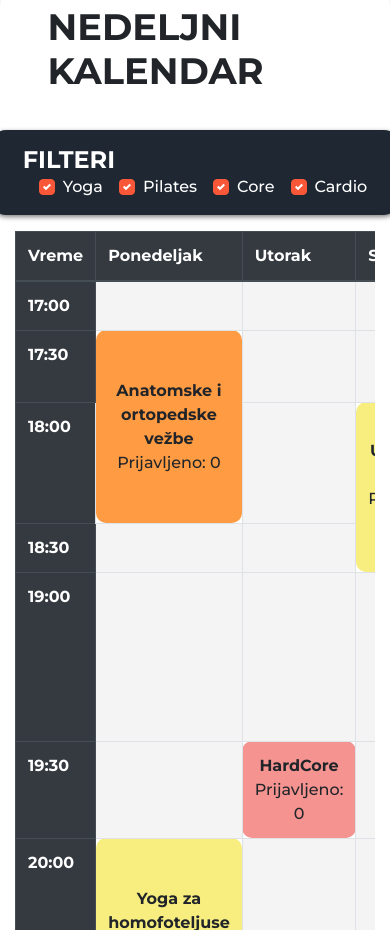
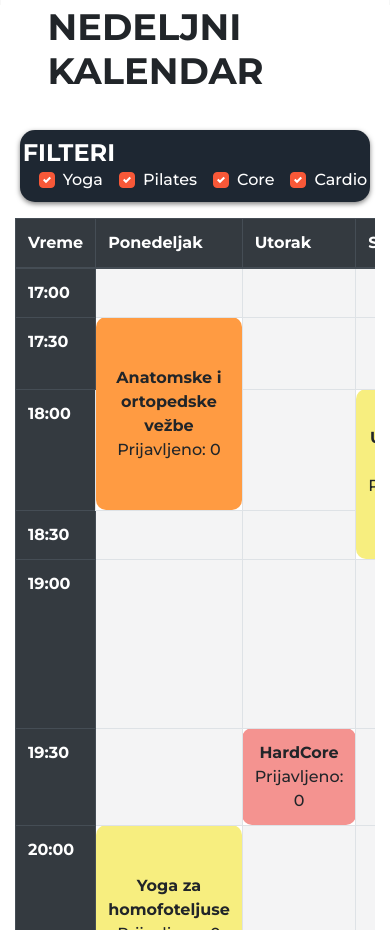
Before and after one commit to zivkovicmilos/fitnessApp, a React (Create React App) app in the folder client/: page /zakazivanje in a window 390 px wide. Shown: the part 966-1896 px from the top of the page. Built offline with nearby package versions, Linux system fonts and the light colour scheme; no server answers; what @react-pdf/renderer would draw is missing.

Commit message:
Fixed a display issue

```diff
--- a/client/src/App.css
+++ b/client/src/App.css
@@ -555,6 +555,7 @@
 
 	.filtersNew {
 		flex-direction: column;
+		padding: 0.6em 0.2em !important;
 	}
 }
 
```
